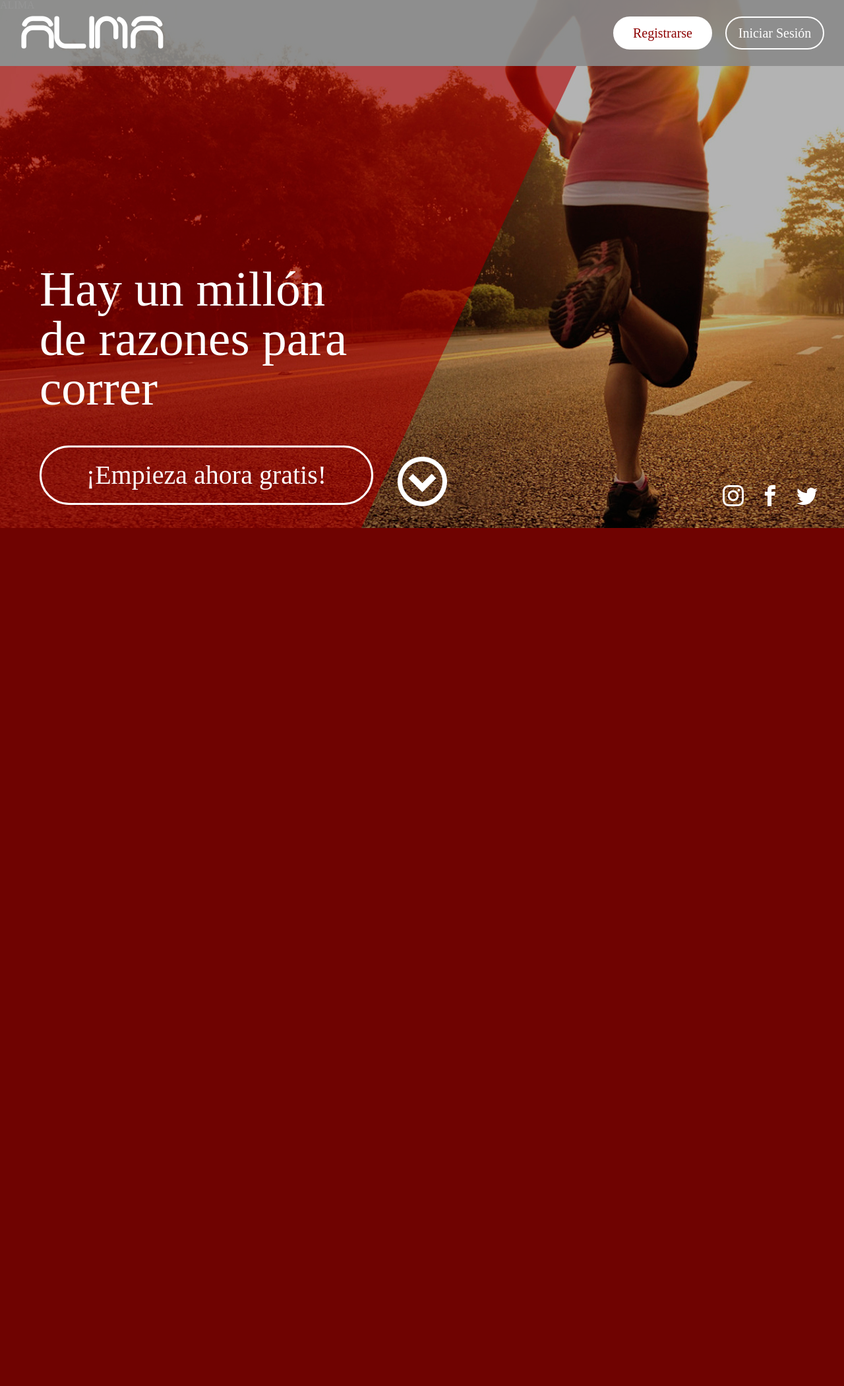
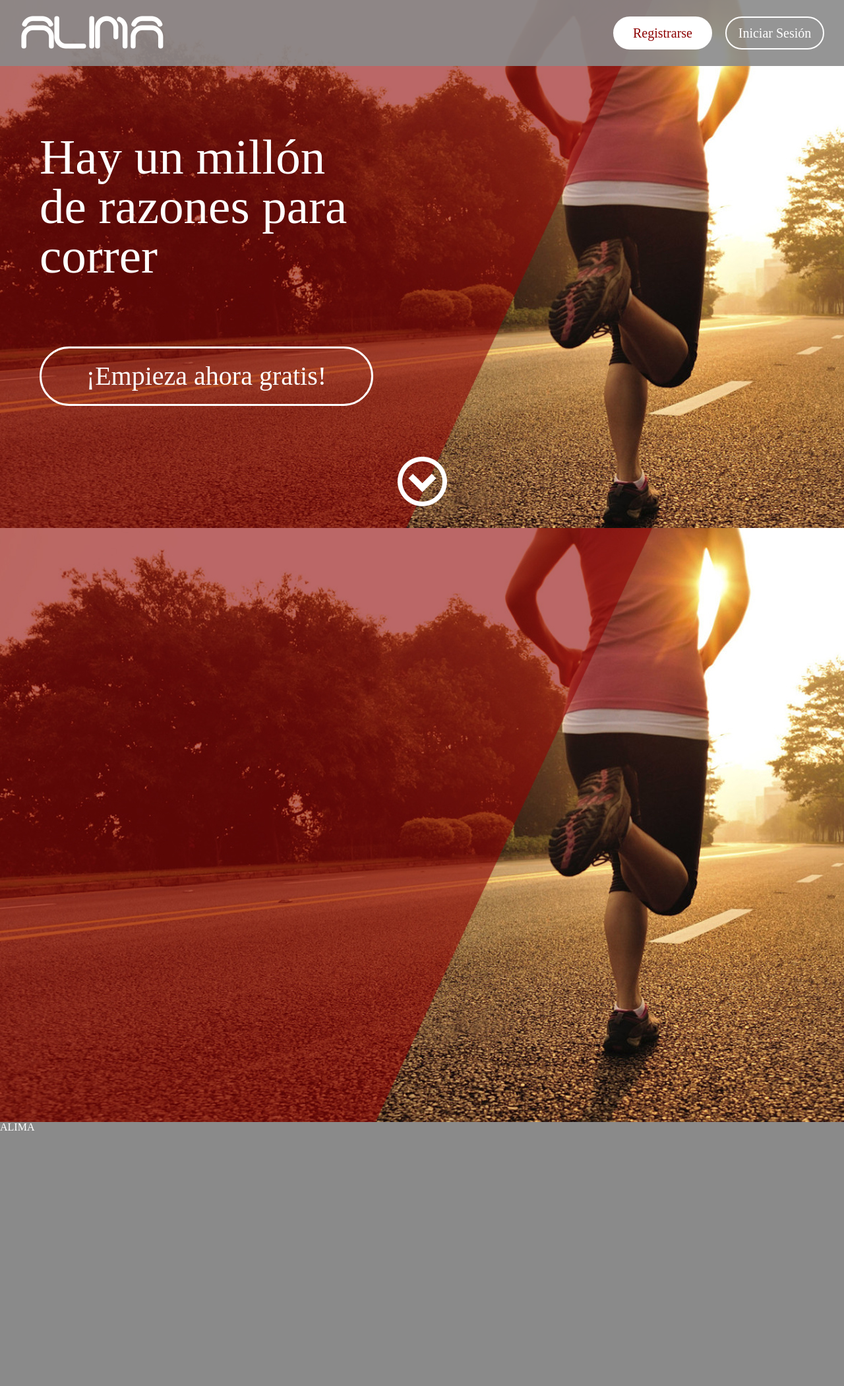
Before and after one commit to PDN-04/ProyectoIntegrador, a PHP site: page / in a window 1280 px wide; the page is wider, and only the part inside the window is pictured. Shown: that part at 66% size. Before the commit the page ends 800 px from the top of that part, so only its background shows below. Run offline with PHP 8.4, Linux system fonts and the light colour scheme.

Commit message:
Creación del layout principal de la página V2

```diff
--- a/css/styles.css
+++ b/css/styles.css
@@ -4,11 +4,12 @@ body
 
     color: #fff;
 }
-.fondo img
+.fondo1 img
 {
-    position: fixed;
+    position: absolute;
     z-index: -100;
     left: 50%;
+    top: 0px;
 
     width: auto;
     min-width: 100%;
@@ -17,7 +18,20 @@ body
 
     transform: translateX(-50%);
 }
+.fondo2 img
+{
+    position: absolute;
+    z-index: -100;
+    left: 50%;
+    top: 100vh;
 
+    width: auto;
+    min-width: 100%;
+    height: auto;
+    min-height: 100%;
+
+    transform: translateX(-50%);
+}
 header
 {
     position: fixed;
@@ -27,7 +41,8 @@ header
     width: 100%;
     height: 100px;
 
-    background-color: rgba(138, 138, 138, .9);
+    background-color: rgba(138, 138, 138, 0.9);
+    z-index: 100;
 }
 
 header h1
@@ -73,30 +88,36 @@ header a:nth-of-type(2)
 
     color: #fff;
 }
+main {
+    margin-top: 100px;
+    min-height: 100vh;
+}
+section
+{
+    height: 100vh;
+}
 section h1
 {
     font-size: 75px;
-
-    position: absolute;
-    top: 400px;
-    left: 60px;
 
     display: block;
 
     width: 30%;
     min-width: 500px;
+    padding-top: 100px;
+    padding-left: 60px;
 }
 section > a
 {
     font-size: 40px;
     line-height: 84px;
 
-    position: absolute;
-    top: 675px;
-    left: 60px;
+    display: block;
 
     width: 500px;
     height: 84px;
+    margin-top: 100px;
+    margin-left: 60px;
 
     text-align: center;
     text-decoration: none;
@@ -105,19 +126,24 @@ section > a
     border: 3px solid white;
     border-radius: 50px;
 }
-.down {
+.down
+{
     position: absolute;
     bottom: 30px;
+
     width: 100%;
+
     text-align: center;
 }
-.network
-{
-    position: absolute;
-    right: 30px;
-    bottom: 30px;
+footer {
+    height: 50vh;
+    background-color: rgba(138, 138, 138, 1);
 }
-.network a
-{
-    margin: 0 10px;
+.login:hover {
+    background-color: #fff;
+    color: #8d0202;
 }
+section > a:hover {
+    background-color: #fff;
+    color: #8d0202;
+}
--- a/index.html
+++ b/index.html
@@ -11,44 +11,36 @@
 		<title></title>
 	</head>
 	<body>
-		<div class="fondo">
-			<img src="media/images/background.jpg" alt="">
-			<div></div>
-		</div>
 		<header>
 			<h1>ALIMA</h1>
-			<a href="#">Registrarse</a>
-			<a href="#">Iniciar Sesión</a>
+			<a href="#" class="registrarse">Registrarse</a>
+			<a href="#" class="login">Iniciar Sesión</a>
 		</header>
 		<main>
 			<section>
+				<div class="fondo1">
+					<img src="media/images/background.jpg" alt="">
+					<div></div>
+				</div>
 				<h1>Hay un millón de razones para correr</h1>
 				<a href="#">¡Empieza ahora gratis!</a>
 				<div class="down">
 					<img src="media/images/down.png" alt="">
 				</div>
-				<div class="network">
-					<a href="#"><img src="media/images/instagram.png" alt=""></a>
-					<a href="#"><img src="media/images/facebook.png" alt=""></a>
-					<a href="#"><img src="media/images/twitter.png" alt=""></a>
+			</section>
+			<section>
+				<div class="fondo2">
+					<img src="media/images/background.jpg" alt="">
+					<div></div>
 				</div>
 			</section>
-			<section>
-
-			</section>
 		</main>
-		<footer>
+ 		<footer>
 			<h1>ALIMA</h1>
 			<div>
 				<span></span>
 				<span></span>
 			</div>
 		</footer>
-		<script language="JavaScript">
-function checkKey(evt) {
-if (evt.ctrlKey)
-alert("Alerta que se le dara al usuario al tocar la tecla Ctrl en nuestra web");
-}
-</script>
 	</body>
 </html>
```
Also changed, not shown: media/images/background.jpg.
